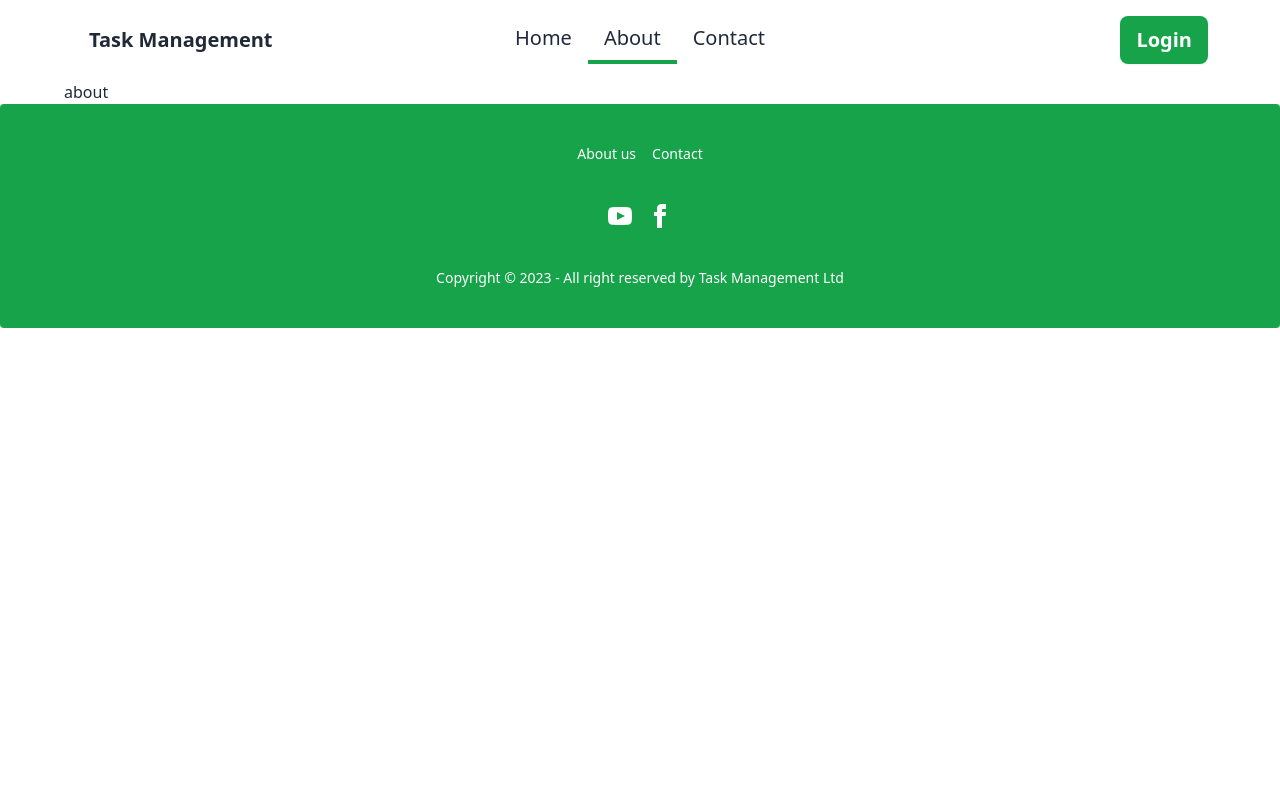
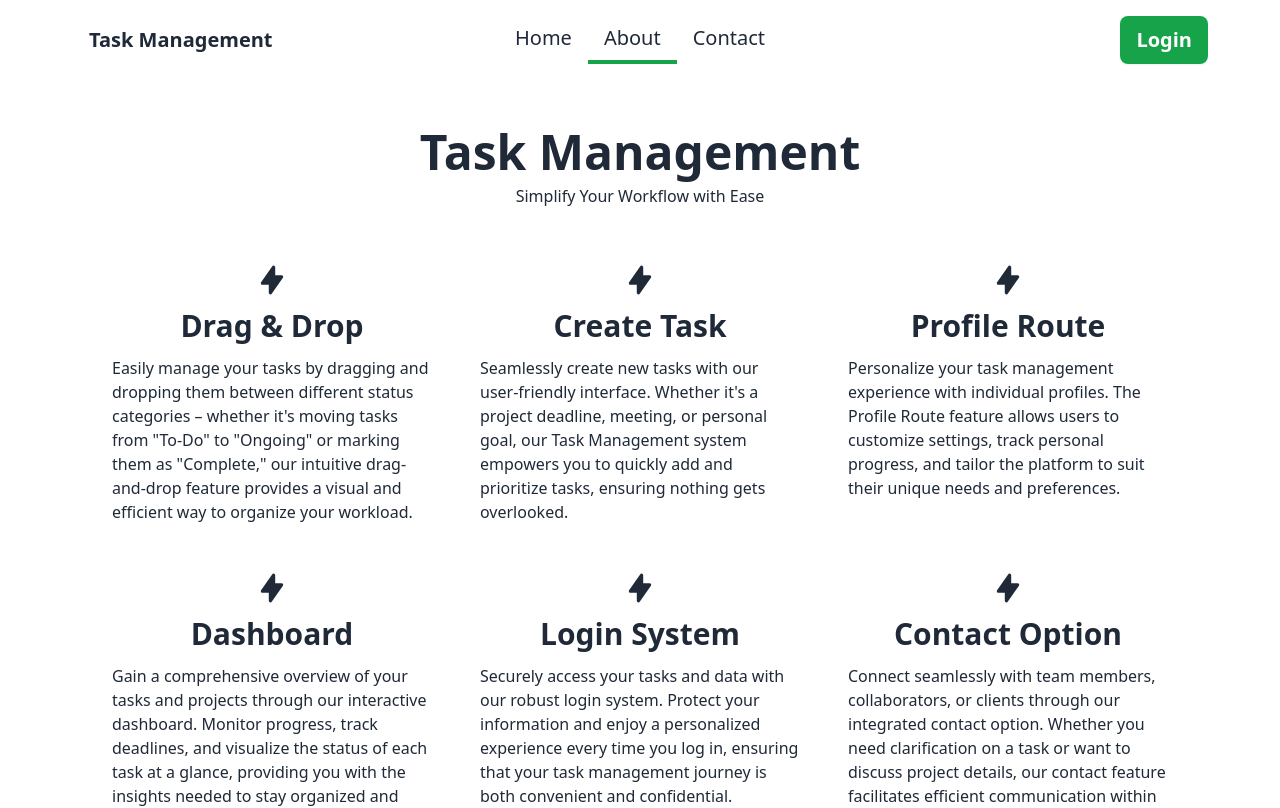
Before and after one commit to pronoyNath/task-management, a React app: page /about in a window 1280 px wide. Shown: the top 808 px of the page. Built offline with nearby package versions, Linux system fonts and the light colour scheme; no server answers; the HTML template or start-up script is replaced by a standard one.

Commit message:
about & contact added

```diff
--- a/src/components/About/About.jsx
+++ b/src/components/About/About.jsx
@@ -3,7 +3,68 @@ import React from 'react';
 const About = () => {
     return (
         <div>
-            about
+            <section className="m-4 md:m-8">
+	<div className="container mx-auto p-4 my-6 space-y-2 text-center">
+		<h2 className="text-5xl font-bold">Task Management</h2>
+		<p className="dark:text-gray-400">Simplify Your Workflow with Ease</p>
+	</div>
+	<div className="container mx-auto grid justify-center gap-4 sm:grid-cols-2 lg:grid-cols-3">
+		<div className="flex flex-col items-center p-4">
+			<svg xmlns="http://www.w3.org/2000/svg" viewBox="0 0 20 20" fill="currentColor" className="w-8 h-8 dark:text-green-600">
+				<path fillRule="evenodd" d="M11.3 1.046A1 1 0 0112 2v5h4a1 1 0 01.82 1.573l-7 10A1 1 0 018 18v-5H4a1 1 0 01-.82-1.573l7-10a1 1 0 011.12-.38z" clipRule="evenodd"></path>
+			</svg>
+			<h3 className="my-3 text-3xl font-semibold text-center">Drag & Drop</h3>
+			<div className="space-y-1 leadi">
+				<p>Easily manage your tasks by dragging and dropping them between different status categories – whether it's moving tasks from "To-Do" to "Ongoing" or marking them as "Complete," our intuitive drag-and-drop feature provides a visual and efficient way to organize your workload.</p>
+			</div>
+		</div>
+		<div className="flex flex-col items-center p-4">
+			<svg xmlns="http://www.w3.org/2000/svg" viewBox="0 0 20 20" fill="currentColor" className="w-8 h-8 dark:text-green-600">
+				<path fillRule="evenodd" d="M11.3 1.046A1 1 0 0112 2v5h4a1 1 0 01.82 1.573l-7 10A1 1 0 018 18v-5H4a1 1 0 01-.82-1.573l7-10a1 1 0 011.12-.38z" clipRule="evenodd"></path>
+			</svg>
+			<h3 className="my-3 text-3xl font-semibold">Create Task</h3>
+			<div className="space-y-1 leadi">
+				<p>Seamlessly create new tasks with our user-friendly interface. Whether it's a project deadline, meeting, or personal goal, our Task Management system empowers you to quickly add and prioritize tasks, ensuring nothing gets overlooked.</p>
+			</div>
+		</div>
+		<div className="flex flex-col items-center p-4">
+			<svg xmlns="http://www.w3.org/2000/svg" viewBox="0 0 20 20" fill="currentColor" className="w-8 h-8 dark:text-green-600">
+				<path fillRule="evenodd" d="M11.3 1.046A1 1 0 0112 2v5h4a1 1 0 01.82 1.573l-7 10A1 1 0 018 18v-5H4a1 1 0 01-.82-1.573l7-10a1 1 0 011.12-.38z" clipRule="evenodd"></path>
+			</svg>
+			<h3 className="my-3 text-3xl font-semibold">Profile Route</h3>
+			<div className="space-y-1 leadi">
+				<p>Personalize your task management experience with individual profiles. The Profile Route feature allows users to customize settings, track personal progress, and tailor the platform to suit their unique needs and preferences.</p>
+			</div>
+		</div>
+		<div className="flex flex-col items-center p-4">
+			<svg xmlns="http://www.w3.org/2000/svg" viewBox="0 0 20 20" fill="currentColor" className="w-8 h-8 dark:text-green-600">
+				<path fillRule="evenodd" d="M11.3 1.046A1 1 0 0112 2v5h4a1 1 0 01.82 1.573l-7 10A1 1 0 018 18v-5H4a1 1 0 01-.82-1.573l7-10a1 1 0 011.12-.38z" clipRule="evenodd"></path>
+			</svg>
+			<h3 className="my-3 text-3xl font-semibold">Dashboard</h3>
+			<div className="space-y-1 leadi">
+				<p>Gain a comprehensive overview of your tasks and projects through our interactive dashboard. Monitor progress, track deadlines, and visualize the status of each task at a glance, providing you with the insights needed to stay organized and focused.</p>
+			</div>
+		</div>
+		<div className="flex flex-col items-center p-4">
+			<svg xmlns="http://www.w3.org/2000/svg" viewBox="0 0 20 20" fill="currentColor" className="w-8 h-8 dark:text-green-600">
+				<path fillRule="evenodd" d="M11.3 1.046A1 1 0 0112 2v5h4a1 1 0 01.82 1.573l-7 10A1 1 0 018 18v-5H4a1 1 0 01-.82-1.573l7-10a1 1 0 011.12-.38z" clipRule="evenodd"></path>
+			</svg>
+			<h3 className="my-3 text-3xl font-semibold">Login System</h3>
+			<div className="space-y-1 leadi">
+				<p>Securely access your tasks and data with our robust login system. Protect your information and enjoy a personalized experience every time you log in, ensuring that your task management journey is both convenient and confidential.</p>
+			</div>
+		</div>
+		<div className="flex flex-col items-center p-4">
+			<svg xmlns="http://www.w3.org/2000/svg" viewBox="0 0 20 20" fill="currentColor" className="w-8 h-8 dark:text-green-600">
+				<path fillRule="evenodd" d="M11.3 1.046A1 1 0 0112 2v5h4a1 1 0 01.82 1.573l-7 10A1 1 0 018 18v-5H4a1 1 0 01-.82-1.573l7-10a1 1 0 011.12-.38z" clipRule="evenodd"></path>
+			</svg>
+			<h3 className="my-3 text-3xl font-semibold">Contact Option</h3>
+			<div className="space-y-1 leadi">
+				<p>Connect seamlessly with team members, collaborators, or clients through our integrated contact option. Whether you need clarification on a task or want to discuss project details, our contact feature facilitates efficient communication within the Task Management platform.</p>
+			</div>
+		</div>
+	</div>
+</section>
         </div>
     );
 };
--- a/src/components/Contact/Contact.jsx
+++ b/src/components/Contact/Contact.jsx
@@ -3,7 +3,50 @@ import React from 'react';
 const Contact = () => {
     return (
         <div>
-            contact
+            <section className="py-16">
+	<div className="grid max-w-6xl grid-cols-1 px-6 mx-auto lg:px-8 md:grid-cols-2 md:divide-x" >
+		<div className="py-6 md:py-0 md:px-6" >
+			<h1 className="text-4xl font-bold">Get in touch</h1>
+			<p className="pt-2 pb-4">Fill in the form to start a conversation</p>
+			<div className="space-y-4" >
+				<p className="flex items-center">
+					<svg xmlns="http://www.w3.org/2000/svg" viewBox="0 0 20 20" fill="currentColor" className="w-5 h-5 mr-2 sm:mr-6">
+						<path fillRule="evenodd" d="M5.05 4.05a7 7 0 119.9 9.9L10 18.9l-4.95-4.95a7 7 0 010-9.9zM10 11a2 2 0 100-4 2 2 0 000 4z" clipRule="evenodd"></path>
+					</svg>
+					<span>Fake address, 9999 City</span>
+				</p>
+				<p className="flex items-center">
+					<svg xmlns="http://www.w3.org/2000/svg" viewBox="0 0 20 20" fill="currentColor" className="w-5 h-5 mr-2 sm:mr-6">
+						<path d="M2 3a1 1 0 011-1h2.153a1 1 0 01.986.836l.74 4.435a1 1 0 01-.54 1.06l-1.548.773a11.037 11.037 0 006.105 6.105l.774-1.548a1 1 0 011.059-.54l4.435.74a1 1 0 01.836.986V17a1 1 0 01-1 1h-2C7.82 18 2 12.18 2 5V3z"></path>
+					</svg>
+					<span>123456789</span>
+				</p>
+				<p className="flex items-center">
+					<svg xmlns="http://www.w3.org/2000/svg" viewBox="0 0 20 20" fill="currentColor" className="w-5 h-5 mr-2 sm:mr-6">
+						<path d="M2.003 5.884L10 9.882l7.997-3.998A2 2 0 0016 4H4a2 2 0 00-1.997 1.884z"></path>
+						<path d="M18 8.118l-8 4-8-4V14a2 2 0 002 2h12a2 2 0 002-2V8.118z"></path>
+					</svg>
+					<span>contact@business.com</span>
+				</p>
+			</div>
+		</div>
+		<form className="flex flex-col py-6 space-y-6 md:py-0 md:px-6">
+			<label className="block">
+				<span className="mb-1">Full name</span>
+				<input type="text" placeholder="abc" className="block w-full rounded-md shadow-sm focus:ring focus:ri focus:ri border-2 p-1" />
+			</label>
+			<label className="block">
+				<span className="mb-1">Email address</span>
+				<input type="email" placeholder="abc@gmail.com" className="block w-full rounded-md shadow-sm focus:ring focus:ri focus:ri border-2 p-1" />
+			</label>
+			<label className="block">
+				<span className="mb-1">Message</span>
+				<textarea rows="3" className="border-2 p-1 block w-full rounded-md focus:ring focus:ri focus:ri "></textarea>
+			</label>
+			<button type="button" className="self-center px-8 py-3 rounded focus:ri dark:bg-green-600 text-white text-xl hover:bg-green-800 ">Submit</button>
+		</form>
+	</div>
+</section>
         </div>
     );
 };
```
